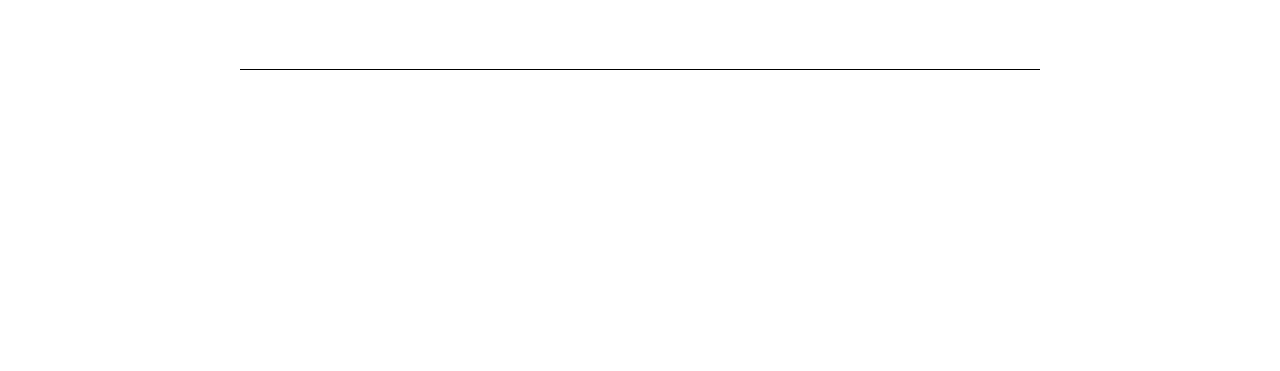
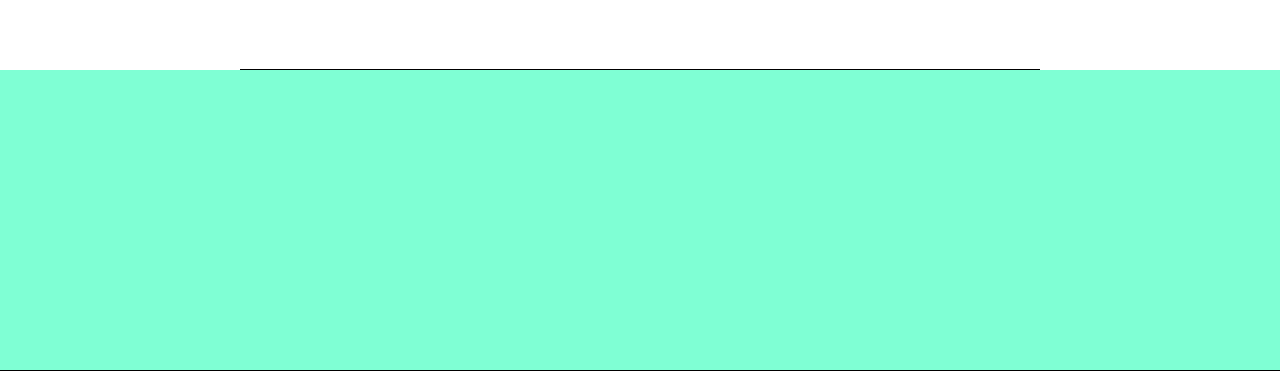
Before and after one commit to ericchenjy/Programming-Portfolio-, an Angular app: page /home in a window 1280 px wide. Shown: the part 967-1338 px from the top of the page. Before the commit the page ends 1041 px from the top, so only its background shows below. Built offline with nearby package versions, Linux system fonts and the light colour scheme.

Commit message:
updated the main page and the routing service

```diff
--- a/angular.json
+++ b/angular.json
@@ -26,7 +26,7 @@
             "tsConfig": "tsconfig.app.json",
             "inlineStyleLanguage": "scss",
             "assets": [
-              "",
+              "src/favicon.ico",
               "src/assets"
             ],
             "styles": [
@@ -89,7 +89,7 @@
             "tsConfig": "tsconfig.spec.json",
             "inlineStyleLanguage": "scss",
             "assets": [
-              "",
+              "src/favicon.ico",
               "src/assets"
             ],
             "styles": [
--- a/src/app/home/home.component.html
+++ b/src/app/home/home.component.html
@@ -64,8 +64,21 @@
 
 </div>
 
-<div class="projects">
-  <div class="">
+<div class="project-section">
+
+  <div class="project">
+
+  </div>
+
+  <div class="project">
+
+  </div>
+
+  <div class="project">
+
+  </div>
+
+  <div class="project">
 
   </div>
 </div>
--- a/src/app/home/home.component.scss
+++ b/src/app/home/home.component.scss
@@ -89,6 +89,15 @@
 
   }
 
-  .projects{
+  .project-section{
+
     display: flex;
+    border-bottom: solid 1px black;
+    justify-content: space-around;
+
+    .project{
+        width: 200%;
+        height: 300px;
+        background-color: aquamarine;
+    }
   }
```
